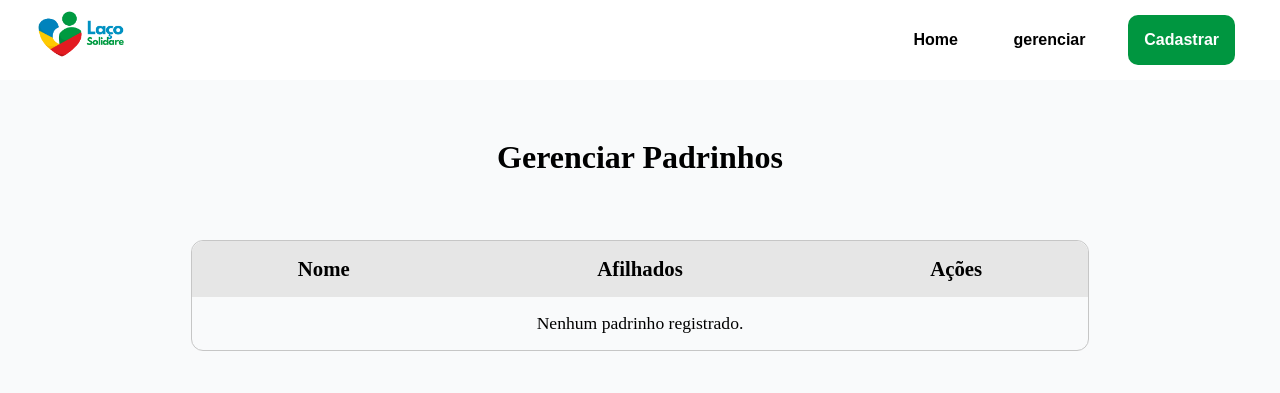
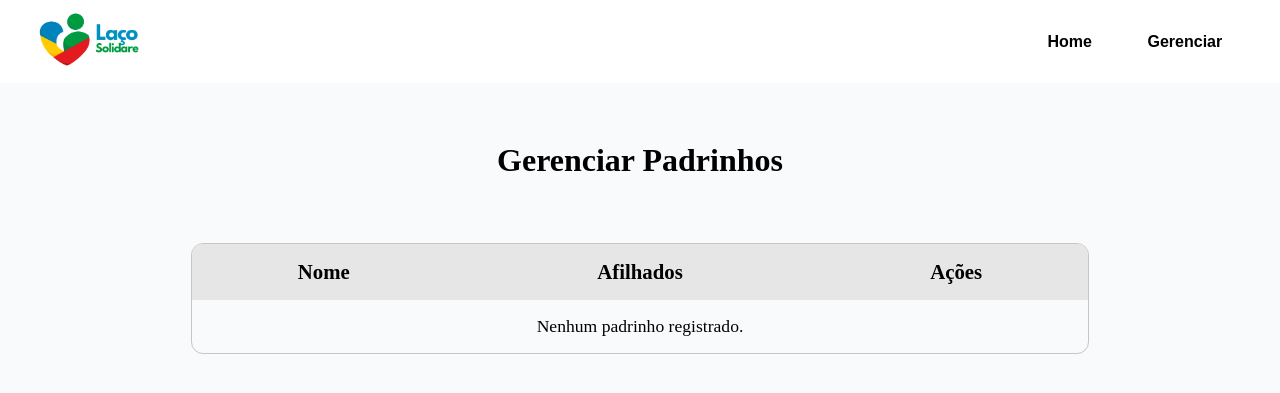
Before and after one commit to amandaaluzc/solidare-g5, a Django app: page /gerenciar_padrinhos/ in a window 1280 px wide. Shown: the top 393 px of the page. Run offline with Django 5.2, Linux system fonts and the light colour scheme; the visitor is signed in with stand-in values (Sample User, id 1); data comes from the database, SQL or seed files in the repository; data that the repository does not hold is empty; parts of the project's set-up code (start-up, migrations or seed data) failed here and were passed over.

Commit message:
corrigindo front

```diff
--- a/apadrinhamento/templates/gerenciar_padrinho.html
+++ b/apadrinhamento/templates/gerenciar_padrinho.html
@@ -30,13 +30,11 @@
                         <section class="home">
                         <a href="{% url 'home' %}"><button>Home</button></a>
                         </section>
+
                         <section class="gerenciar">
-                        <a href="{% url 'escolha_admin' %}#sobre"><button>gerenciar</button></a>
+                        <a href="{% url 'escolha_admin' %}#sobre"><button>Gerenciar</button></a>
                         </section>
 
-                        <section class="cadastrar">
-                        <a href="{% url 'pagina_exibicao' %}"><button>Cadastrar</button></a>
-                        </section>
                     </section>
                     </section>
                 </section>
```
